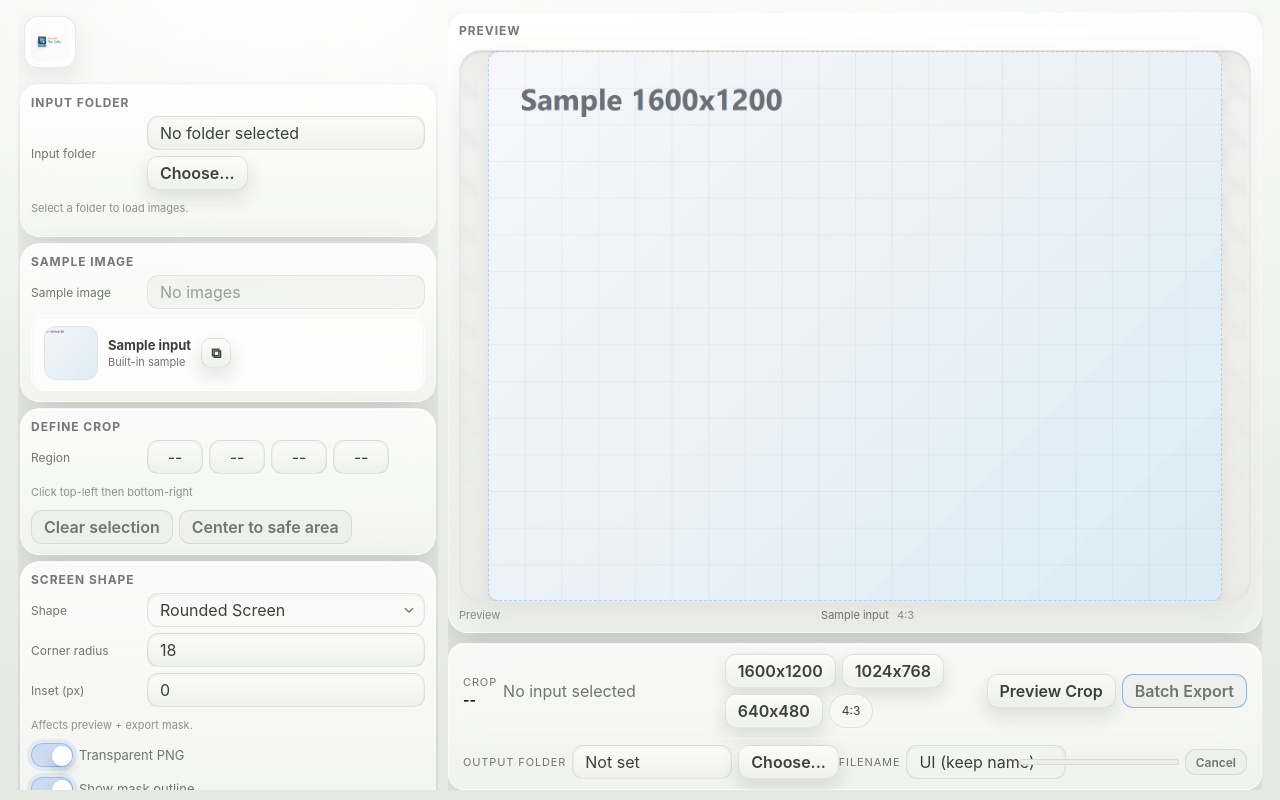
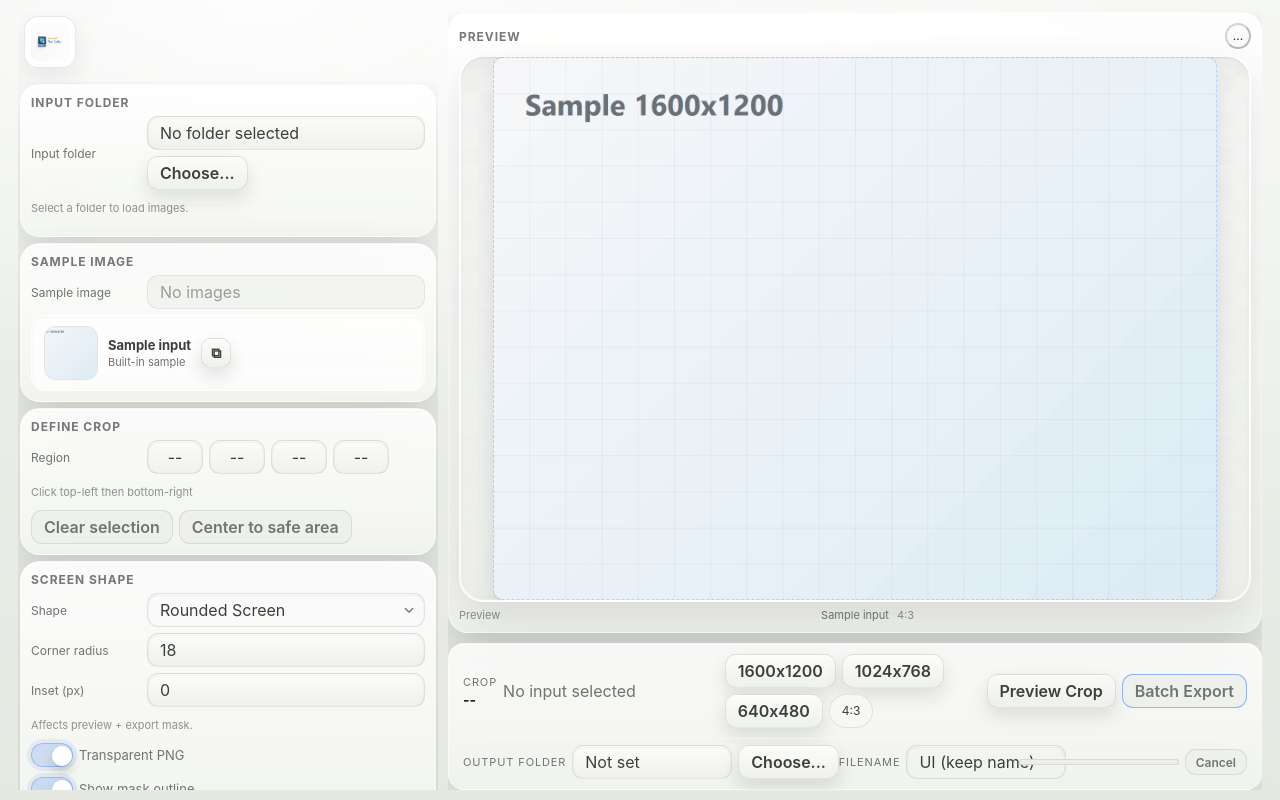
Before and after one commit to JoshWaveformLabs-Dev/WaveformPixelCutter, a React (Vite) app in the folder app/: page / in a window 1280 px wide. Built offline with nearby package versions, Linux system fonts and the light colour scheme.

Commit message:
ui: restyle preview pane card + frame to match mockup

```diff
--- a/app/src/components/PreviewPane.tsx
+++ b/app/src/components/PreviewPane.tsx
@@ -225,7 +225,12 @@ export default function PreviewPane({
 
   return (
     <div className="card preview-card">
-      <h3>Preview</h3>
+      <div className="preview-header">
+        <h3>Preview</h3>
+        <button className="icon-button icon-button-circle" type="button" disabled>
+          ...
+        </button>
+      </div>
       <div
         className="preview-area"
         ref={containerRef}
--- a/app/src/styles/global.css
+++ b/app/src/styles/global.css
@@ -422,6 +422,14 @@ select.input {
   line-height: 1;
 }
 
+.icon-button-circle {
+  width: 26px;
+  height: 26px;
+  border-radius: 50%;
+  font-size: 12px;
+  padding: 0;
+}
+
 .toggle {
   display: flex;
   align-items: center;
@@ -493,20 +501,31 @@ select.input {
   min-width: 0;
 }
 
+.preview-header {
+  display: flex;
+  align-items: center;
+  justify-content: space-between;
+  gap: var(--ws-gap-1);
+}
+
+.preview-header h3 {
+  margin: 0;
+}
+
 .preview-area {
   flex: 1 1 auto;
   height: clamp(240px, 38vh, 420px);
   max-height: calc(100vh - 220px);
-  border-radius: var(--ws-preview-radius);
-  border: 1px solid rgba(28, 31, 29, 0.08);
-  background-color: #f3f4f1;
+  border-radius: 24px;
+  border: 2px solid rgba(255, 255, 255, 0.6);
+  background-color: #f2f4ef;
   background-image:
-    linear-gradient(180deg, rgba(255, 255, 255, 0.65), rgba(245, 246, 242, 0.95)),
+    linear-gradient(180deg, rgba(255, 255, 255, 0.75), rgba(244, 246, 242, 0.95)),
     linear-gradient(45deg, rgba(92, 102, 96, 0.05) 25%, transparent 25%),
     linear-gradient(-45deg, rgba(92, 102, 96, 0.05) 25%, transparent 25%),
     linear-gradient(45deg, transparent 75%, rgba(92, 102, 96, 0.05) 75%),
     linear-gradient(-45deg, transparent 75%, rgba(92, 102, 96, 0.05) 75%);
-  background-size: 100% 100%, 48px 48px, 48px 48px, 48px 48px, 48px 48px;
+  background-size: 100% 100%, 36px 36px, 36px 36px, 36px 36px, 36px 36px;
   background-position: 0 0, 0 0, 0 18px, 18px -18px, -18px 0px;
   position: relative;
   display: flex;
@@ -517,7 +536,8 @@ select.input {
   cursor: crosshair;
   user-select: none;
   touch-action: none;
-  box-shadow: var(--ws-preview-inset), 0 18px 40px rgba(24, 30, 26, 0.08);
+  box-shadow: var(--ws-preview-inset), inset 0 0 0 1px rgba(255, 255, 255, 0.65),
+    0 20px 44px rgba(24, 30, 26, 0.12);
 }
 
 .preview-loading {
@@ -547,7 +567,7 @@ select.input {
   position: absolute;
   border-radius: 14px;
   object-fit: contain;
-  box-shadow: 0 18px 36px rgba(24, 30, 26, 0.15);
+  box-shadow: 0 16px 32px rgba(24, 30, 26, 0.18);
   z-index: 1;
 }
 
@@ -565,7 +585,7 @@ select.input {
   background: rgba(47, 125, 246, 0.08);
   border-radius: 6px;
   pointer-events: none;
-  z-index: 4;
+  z-index: 6;
   transition: width 120ms ease-out, height 120ms ease-out,
     left 120ms ease-out, top 120ms ease-out;
 }
@@ -578,6 +598,7 @@ select.input {
   border: 1px solid rgba(47, 125, 246, 0.8);
   position: absolute;
   pointer-events: none;
+  z-index: 7;
 }
 
 .crop-handle.is-tl {
```
